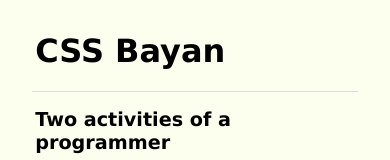
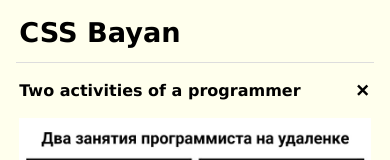
Before and after one commit to joyscript/cssBayan, a plain HTML site: page cssBayan/index.html in a window 390 px wide. Shown: the top 160 px of the page. Drawn offline with Linux system fonts and the light colour scheme.

Commit message:
feat: add adaptive styles (Sat, Mar 11, 2023 05:11:37 PM)

```diff
--- a/cssBayan/style.css
+++ b/cssBayan/style.css
@@ -5,7 +5,7 @@
 }
 
 body {
-  background: rgb(252, 255, 237);
+  background: rgb(255, 255, 237);
   overflow-y: scroll;
 }
 
@@ -44,7 +44,6 @@ body {
 
 .icon {
   font-size: 1.2em;
-  opacity: 0;
 }
 
 input {
@@ -93,6 +92,10 @@ label:active .text {
 }
 
 @media (hover: hover) {
+  .icon {
+    opacity: 0;
+  }
+
   .accordion:hover .text {
     color: #000;
   }
@@ -116,3 +119,28 @@ label:active .text {
     transform: rotate(135deg) scale(1.1);
   }
 }
+
+@media (max-width: 1024px) {
+  .title {
+    padding-bottom: 1rem;
+    font-size: 1.9rem;
+  }
+
+  .accordion {
+    font-size: 1.1rem;
+  }
+}
+
+@media (max-width: 600px) {
+  .wrapper {
+    padding: 1rem;
+  }
+
+  .title {
+    font-size: 1.7rem;
+  }
+
+  .accordion {
+    font-size: 1rem;
+  }
+}
```
